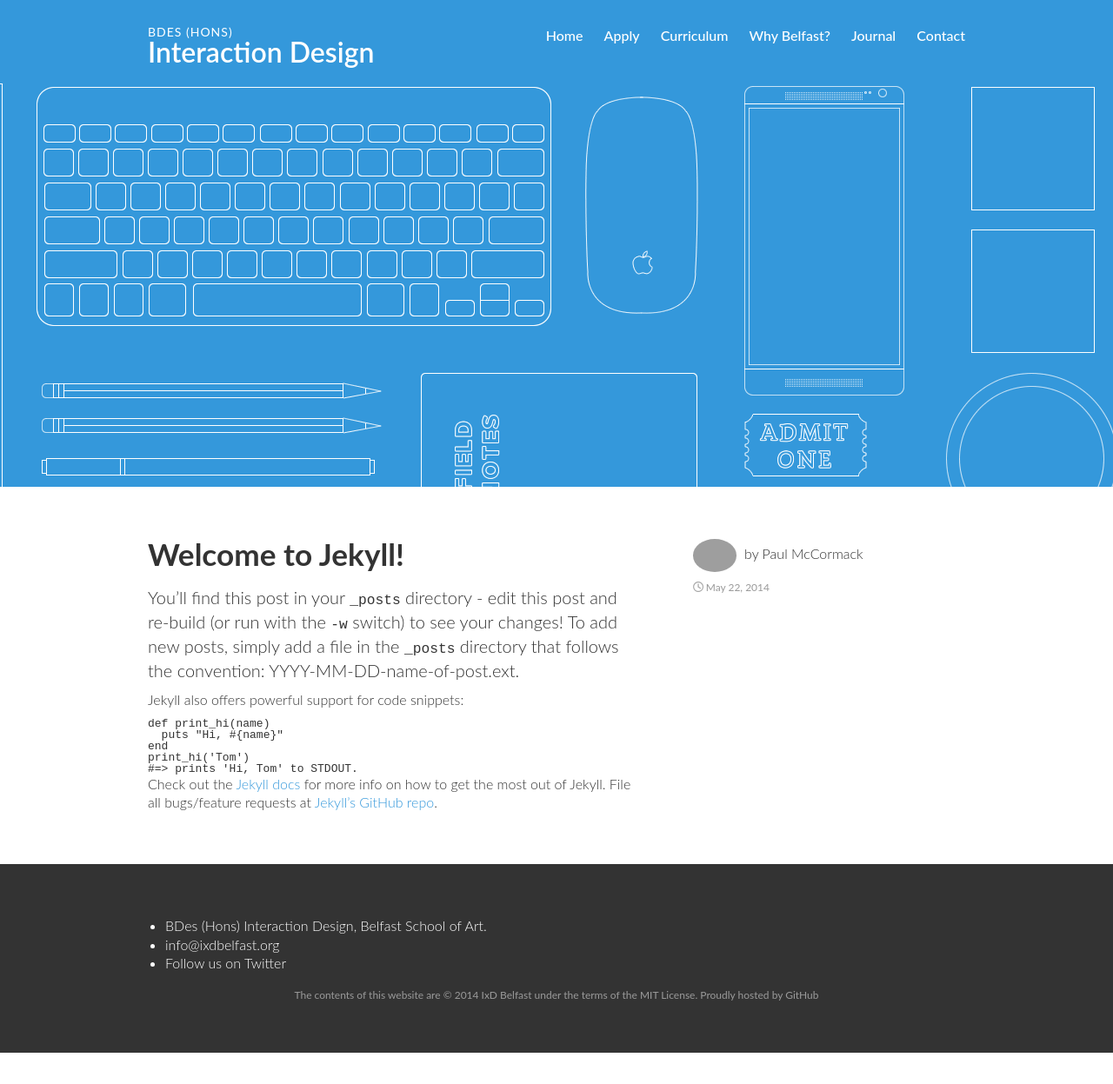
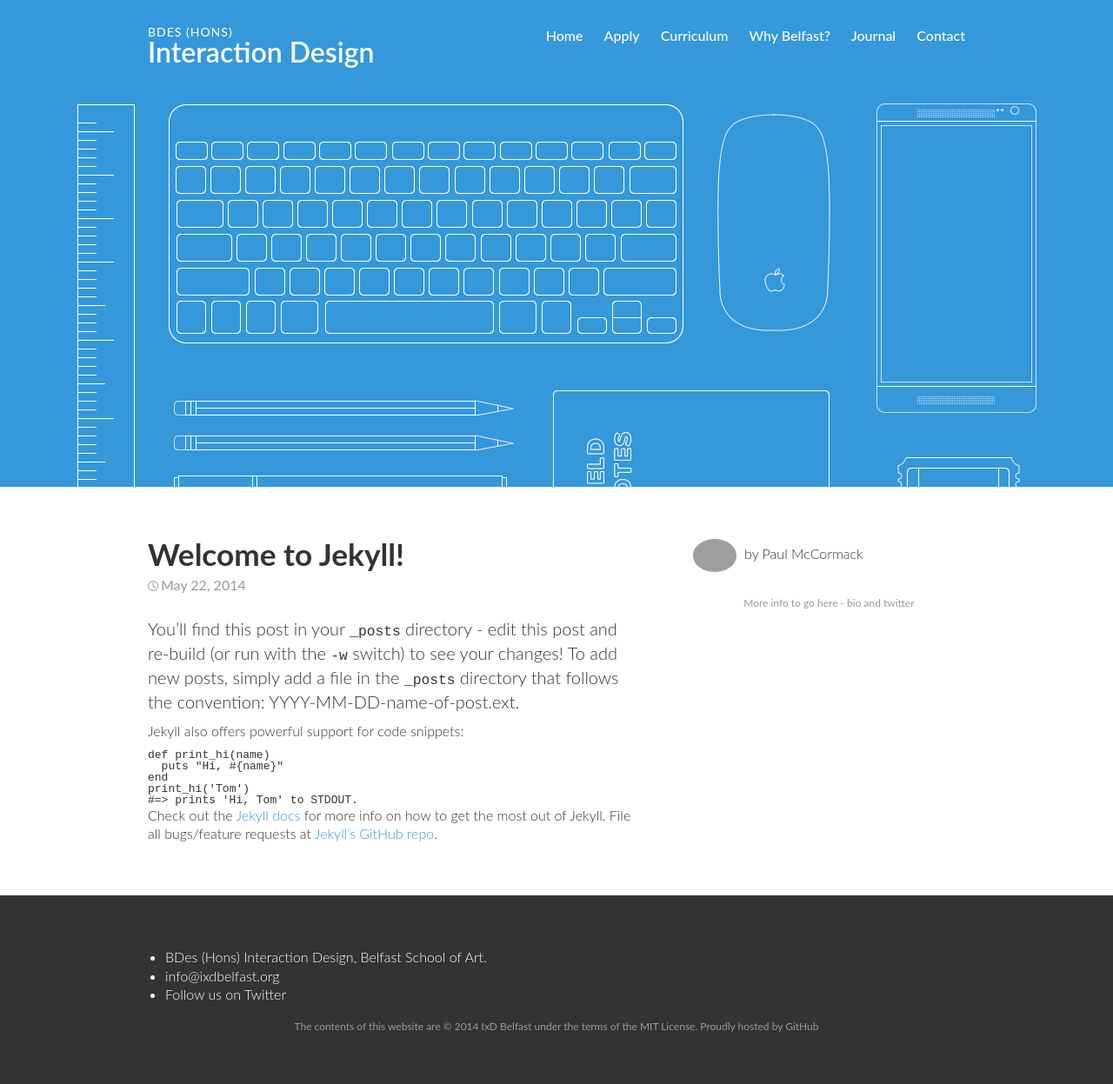
Before and after one commit to ixdbelfast/ixdbelfast.github.io, a Jekyll site: the page built from journal/_posts/2014-05-22-welcome-to-jekyll.md, in a window 1280 px wide. Shown: the whole page at 87% size. Built offline with Jekyll 4.4.1, drawn with Linux system fonts in a browser that asks for light colours; before the commit the page ends 1211 px from its top, so only the background shows below that; grey boxes are pictures that could not be loaded.

```diff
--- a/_layouts/post.html
+++ b/_layouts/post.html
@@ -4,11 +4,13 @@
 
 <article class="two left post-content">
 	 <h1>{{ page.title }}</h1>
+	 <span class="post-date">{{ page.date | date: "%b %-d, %Y" }}{% if page.meta %} • {{ page.meta }}{% endif %}</span>
 	{{ content }}
 </article>
 
 <div class="one right">
     <p>{% if page.avatar %} <img class="avatar" src="{{ page.avatar }}" />{% endif %} {% if page.author %} by {{ page.author }}{% endif %}</p>
-    <p class="post-date">{{ page.date | date: "%b %-d, %Y" }}{% if page.meta %} • {{ page.meta }}{% endif %}</p>
+    <small>More info to go here - bio and twitter</small>
+
 
 </div>
--- a/css/style.css
+++ b/css/style.css
@@ -353,6 +353,13 @@
 #journal .post-author {
   font-size: 1em; }
 
+.post-content h1 {
+  margin-bottom: 10px; }
+.post-content .post-date {
+  font-size: 1em;
+  margin-bottom: 30px;
+  display: block; }
+
 #home .avatar {
   width: 15px; }
 
```
Also changed, not shown: _layouts/module.html (+15 -8 lines), scss/layout.scss (+12 -0 lines), images/desk.png.
